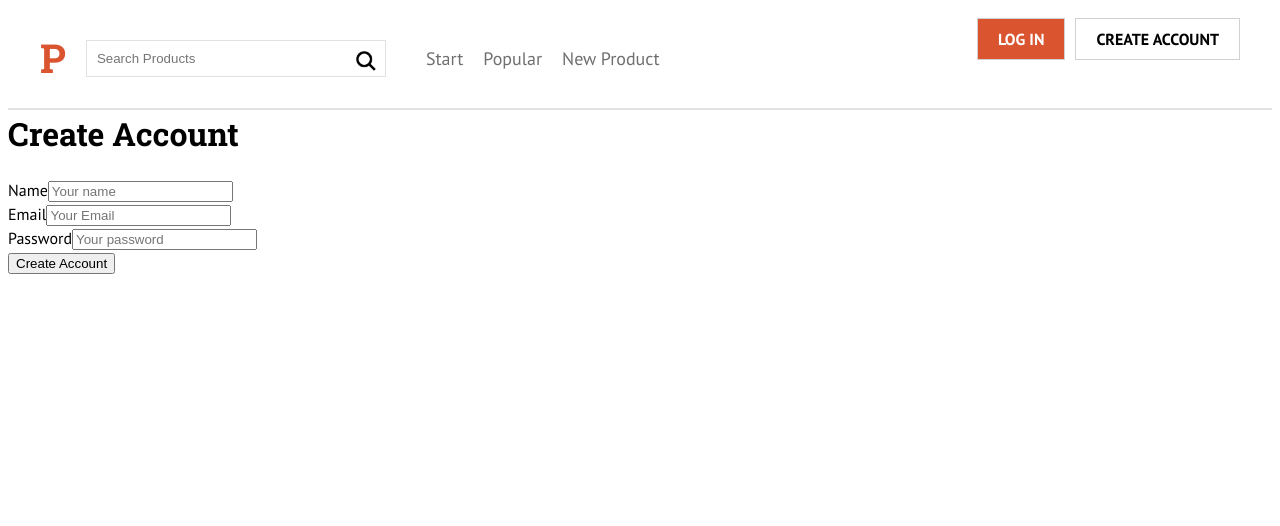
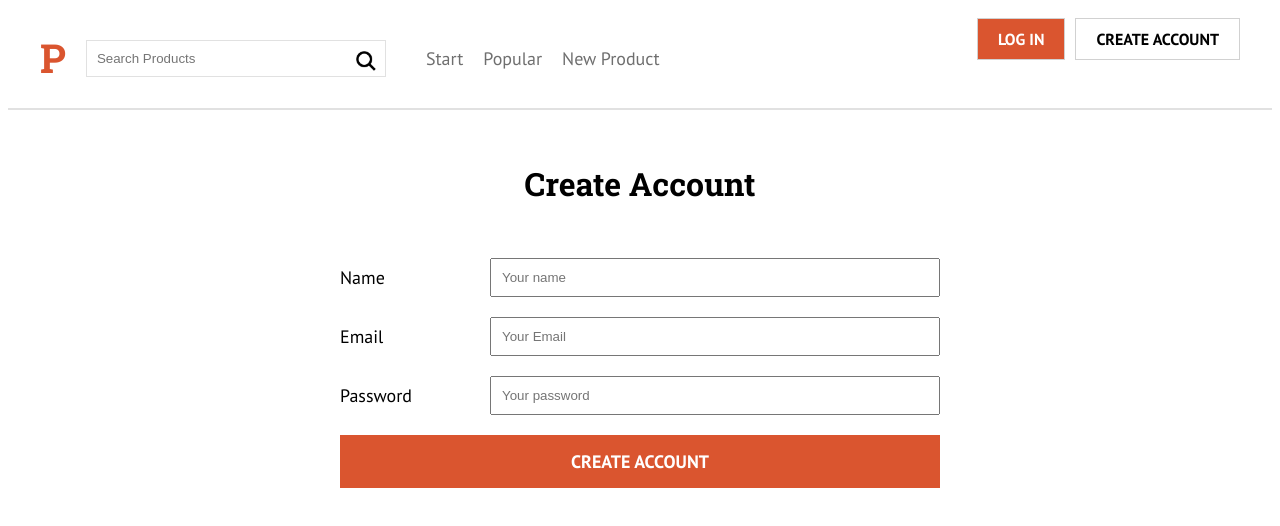
Before and after one commit to fcogallegos/producthunt_next, a Next.js app: page /create-account in a window 1280 px wide. Shown: the top 526 px of the page. Built offline with nearby package versions, Linux system fonts and the light colour scheme.

Commit message:
adding CSS to forms

```diff
--- /dev/null
+++ b/components/ui/Form.js
@@ -0,0 +1,42 @@
+import styled from '@emotion/styled';
+
+//styled component
+export const Form = styled.form`
+    max-width: 600px;
+    width: 95%;
+    margin: 5rem auto 0 auto;
+
+`;
+
+export const Field = styled.div`
+    margin-bottom: 2rem;
+    display: flex;
+    align-items: center;
+
+    label {
+        flex: 0 0 150px;
+        font-size: 1.8rem;
+    }
+
+    input {
+        flex: 1;
+        padding: 1rem;
+    }
+`;
+
+export const InputSubmit = styled.input`
+    background-color: var(--orange);
+    width: 100%;
+    padding: 1.5rem;
+    text-align: center;
+    color: #FFF;
+    font-size: 1.8rem;
+    text-transform: uppercase;
+    border: none;
+    font-family: 'PT Sans', sans-serif;
+    font-weight: 700;
+
+    &:hover {
+        cursor: pointer;
+    }
+`;
--- a/pages/create-account.js
+++ b/pages/create-account.js
@@ -1,15 +1,21 @@
 import React from 'react';
+import styled from '@emotion/styled';
 import Layout from '../components/layout/Layout';
+import { Form, Field, InputSubmit } from '../components/ui/Form';
 
+const H1 = styled.h1`
+  text-align: center;
+  margin-top: 5rem;
+`;
 
 const CreateAccount = () => (
 
     <div>
       <Layout>
         <>
-          <h1>Create Account</h1>
-          <form>
-              <div>
+          <H1>Create Account</H1>
+          <Form>
+              <Field>
                   <label htmlFor="name">Name</label>
                   <input
                       type="text"
@@ -17,9 +23,9 @@ const CreateAccount = () => (
                       placeholder="Your name"
                       name="name"
                   />
-              </div>
+              </Field>
 
-              <div>
+              <Field>
                   <label htmlFor="email">Email</label>
                   <input
                       type="email"
@@ -27,9 +33,9 @@ const CreateAccount = () => (
                       placeholder="Your Email"
                       name="email"
                   />
-              </div>
+              </Field>
 
-              <div>
+              <Field>
                   <label htmlFor="password">Password</label>
                   <input
                       type="password"
@@ -37,13 +43,13 @@ const CreateAccount = () => (
                       placeholder="Your password"
                       name="password"
                   />
-              </div>
+              </Field>
 
-              <input
+              <InputSubmit
                   type="submit"
                   value="Create Account"
               />
-          </form>
+          </Form>
         </>
       </Layout>
     </div>
```
